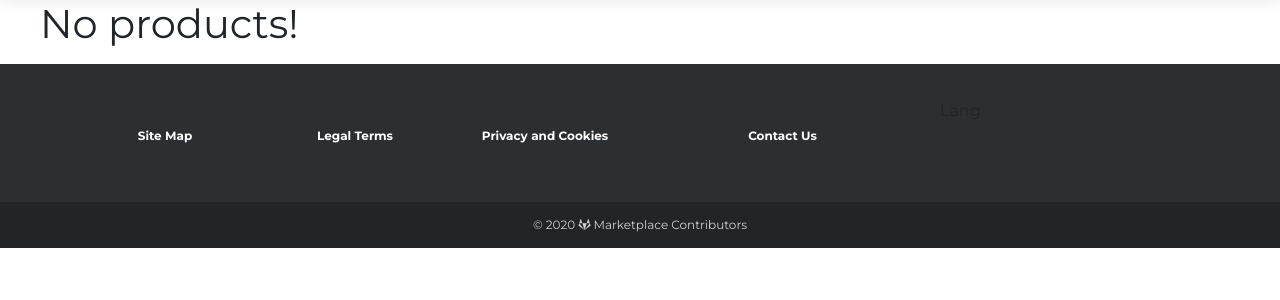
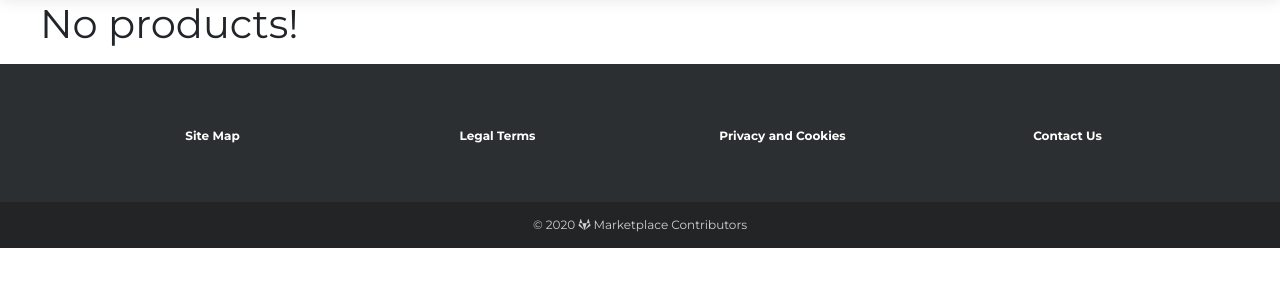
Before and after one commit to Medinaaz/Vodafone-Payment, a Django app: page /en/ in a window 1280 px wide. Shown: the part 84-384 px from the top of the page. Run offline with Django 3.2, Linux system fonts and the light colour scheme; data comes from the database, SQL or seed files in the repository; data that the repository does not hold is empty; some libraries are stand-ins or nearby versions.

Commit message:
Remove lang implementation from footer

```diff
--- a/templates/base.html
+++ b/templates/base.html
@@ -49,20 +49,17 @@
 <footer class="page-footer dark" style="font-size: 16px;">
     <div class="container">
         <div class="row" style="margin-top: 5px;padding-top: 0px;">
-            <div class="col-sm-2">
+            <div class="col-sm-3">
                 <h5 class="text-center" style="font-size: 12px;">{% trans "Site Map" %}</h5>
             </div>
-            <div class="col-sm-2">
+            <div class="col-sm-3">
                 <h5 class="text-center" style="font-size: 12px;">{% trans "Legal Terms" %}</h5>
             </div>
-            <div class="col-sm-2">
+            <div class="col-sm-3">
                 <h5 class="text-center" style="font-size: 12px;">{% trans "Privacy and Cookies" %}</h5>
             </div>
             <div class="col-sm-3">
                 <h5 class="text-center" style="font-size: 12px;">{% trans "Contact Us" %}</h5>
-            </div>
-            <div class="col-sm-3">
-                Lang
             </div>
         </div>
     </div>
```
